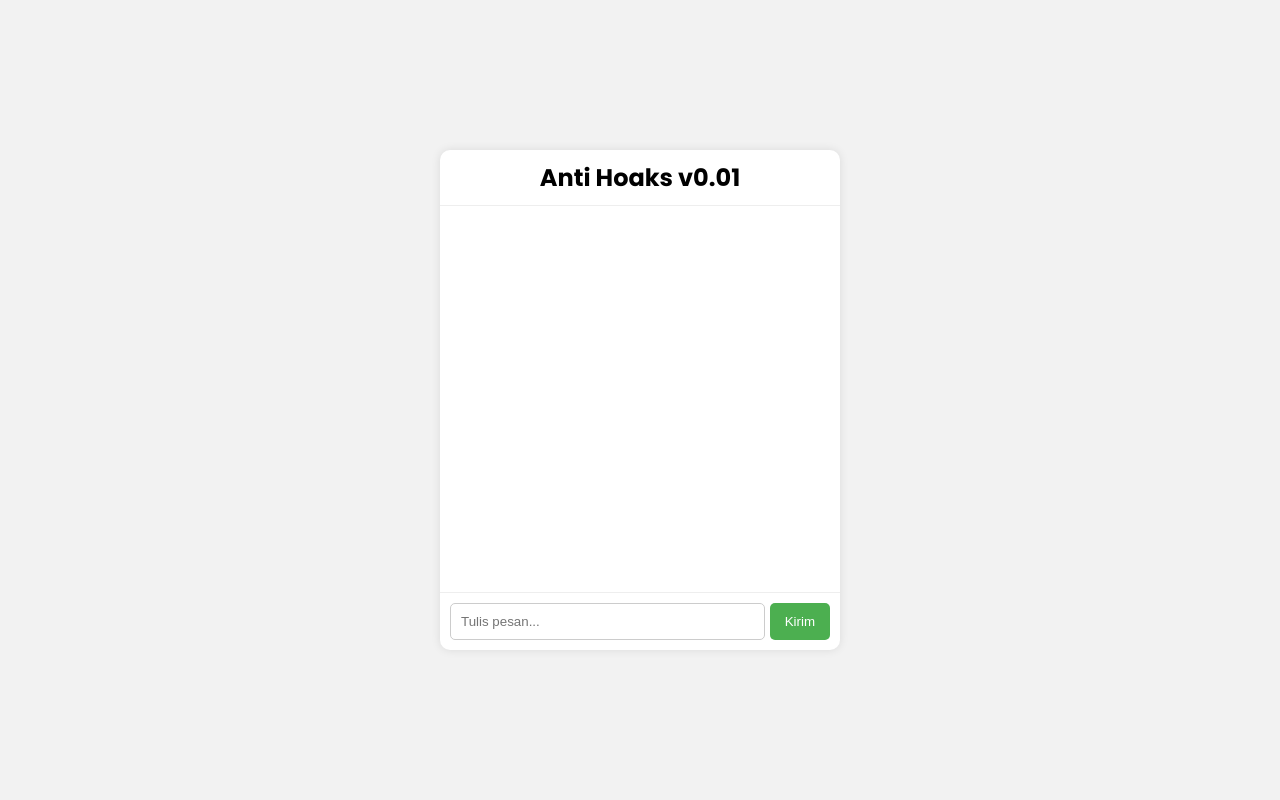
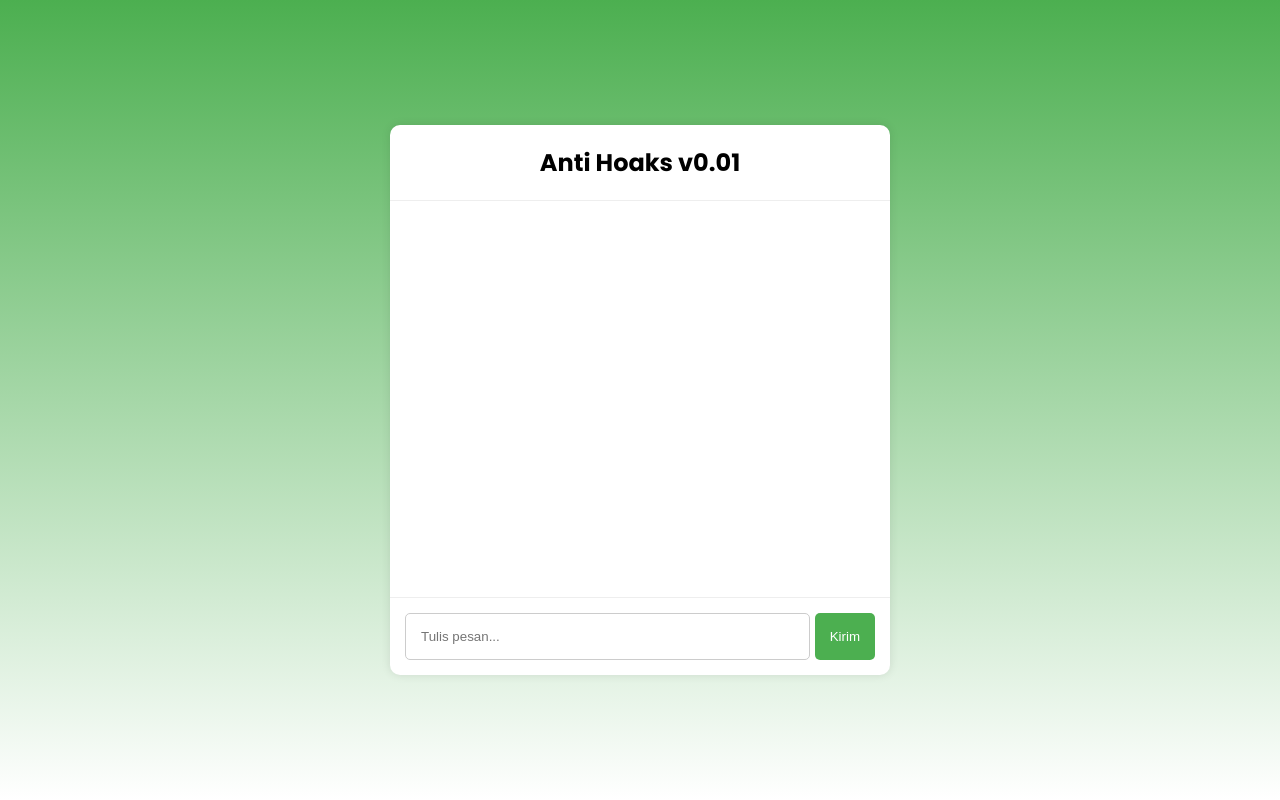
Before and after one commit to Dipszi6/KETUMBAR-Project, a Flask app: page / in a window 1280 px wide. Run offline with Flask 3, Linux system fonts and the light colour scheme.

Commit message:
AntiHoax v0.2
FE
+ add background
+ Optimalized UI & UX
+ Cleaning SC (add main class content)

BE
none

-d300426

```diff
--- a/static/css/style.css
+++ b/static/css/style.css
@@ -1,24 +1,36 @@
+
+*{
+    margin: 0;
+    padding: 0;
+}
+
 body{
-    margin:0;
+    font-family: poppins;
+    overflow:hidden;
+    background: linear-gradient(
+        180deg,
+        #4CAF50,
+        white
+    );
+}
+    /* Content Area */
+
+.content-container{
     height:100vh;
     display:flex;
     justify-content:center;
     align-items:center;
-    background:#f2f2f2;
-    font-family: poppins;
-    overflow:hidden;
 }
 
-    /* Content Area */
-
 .chat-container{
-    width:400px;
-    height:500px;
+    width:500px;
+    height:550px;
     background:white;
     border-radius:10px;
     box-shadow:0 0 10px rgba(0,0,0,0.1);
     display:flex;
     flex-direction:column;
+    opacity: 100%;
 }
 
 .chat-header{
@@ -29,6 +41,7 @@ body{
 
 .chat-header h2{
     margin:0;
+    padding: 10px;
 }
 
 .chat-box{
@@ -61,14 +74,14 @@ body{
 
 .input-area{
     display:flex;
-    padding:10px;
+    padding:15px;
     border-top:1px solid #eee;
     gap:5px;
 }
 
 .input-area input{
     flex:1;
-    padding:10px;
+    padding:15px;
     border:1px solid #ccc;
     border-radius:5px;
 }
--- a/templates/index.html
+++ b/templates/index.html
@@ -10,6 +10,8 @@
 <body>
 
     <!-- ContentArea -->
+
+    <main class="content-container">
         <div class="chat-container">
             <div class="chat-header">
                 <h2>Anti Hoaks v0.01</h2>
@@ -22,7 +24,10 @@
         <button onclick="sendMessage()">Kirim</button>
     </div>
         </div>
+    </main>
+
     <!-- ContentAreaEND -->
+
 <script src="/static/js/hoax.js"></script>
 
 </body>
```
Lines whose indentation alone changed are shown as unchanged.
